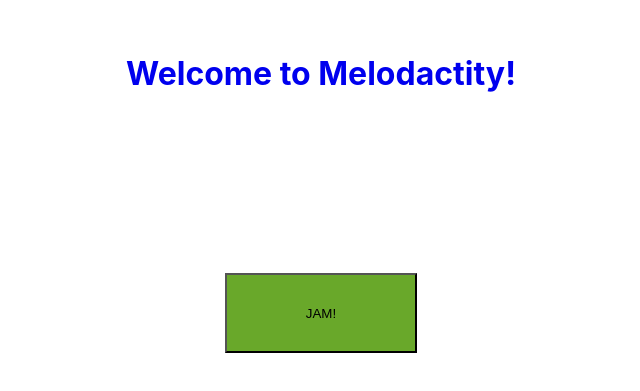
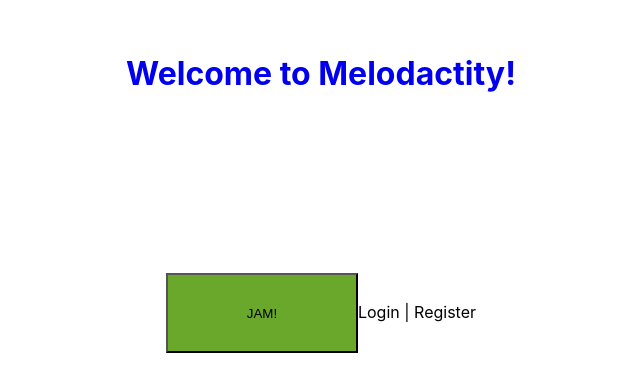
Before and after one commit to Trinadactyl/melodacity-client, a React (Create React App) app: page / in a window 1280 px wide. Shown: the part 127-518 px from the top of the page, without its empty margins (319-959 px from the left). Built offline with nearby package versions, Linux system fonts and the light colour scheme.

Commit message:
users component

```diff
--- a/src/App.js
+++ b/src/App.js
@@ -1,4 +1,5 @@
 import React from 'react';
+import { link } from 'react-router-dom'
 import './App.css';
 import Header from './components/Header/Header';
 import Jambtn from './components/Jambtn/Jambtn';
@@ -10,7 +11,7 @@ function App() {
         <Header />
       </header>
       <Jambtn />
-
+    Login | Register
     </div>
   );
 }
--- /dev/null
+++ b/src/components/Users/Users.js
@@ -0,0 +1,6 @@
+import React from 'react';
+import { Link } from 'react-router-dom'
+
+export default function Users() {
+
+}
```
